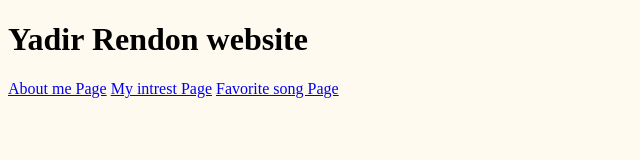
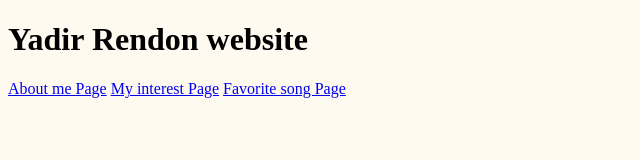
Before and after one commit to Ryadir/Ryadir.github.io, a plain HTML site: page index.html in a window 1280 px wide. Shown: the full height of the page, 0-640 px from the left. Drawn offline with Linux system fonts and the light colour scheme.

Commit message:
Add files via upload

```diff
--- a/index.html
+++ b/index.html
@@ -9,7 +9,7 @@
 
 <h1 style=<h1> Yadir Rendon website</h1>
 <a href="Ryadir.github.io/aboutme.html">About me Page</a>
-<a href="Ryadir.github.io/interest.html">My intrest Page</a>
+<a href="Ryadir.github.io/interest.html">My interest Page</a>
 <a href="Ryadir.github.io/favoritesong.html">Favorite song Page</a>
 
 </body>
```
